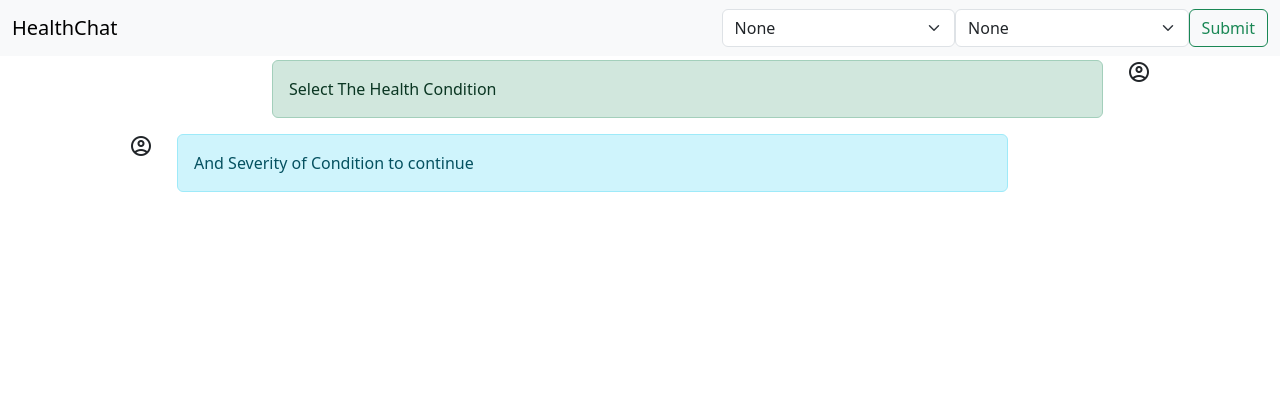
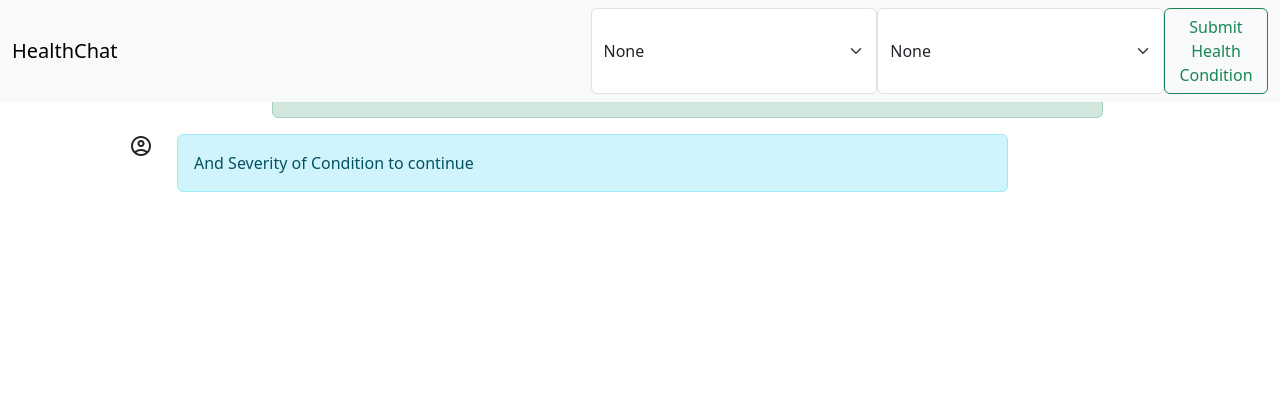
Before and after one commit to AbhayNB/HealthChat, a Flask app: page / in a window 1280 px wide. Shown: the top 420 px of the page. Run offline with Flask 3, Linux system fonts and the light colour scheme.

Commit message:
Update chat.html

```diff
--- a/templates/chat.html
+++ b/templates/chat.html
@@ -44,7 +44,7 @@
                       <option value="Severe (high)">Severe (high)</option>
                     </select>
                   </div>
-              <button class="btn btn-outline-success" type="submit">Submit</button>
+              <button class="btn btn-outline-success" type="submit">Submit Health Condition</button>
             </form>
           </div>
         </div>
```
